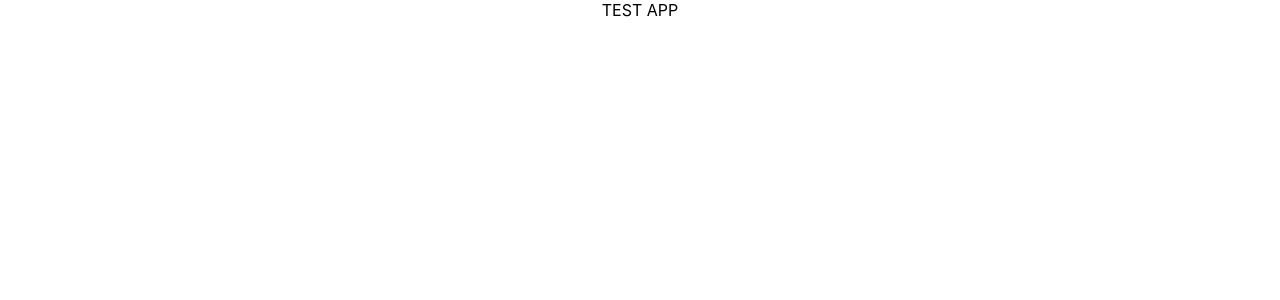
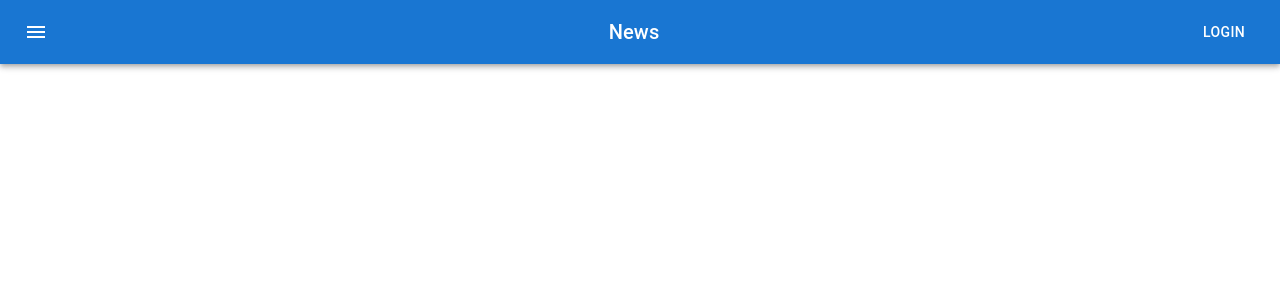
Before and after one commit to Nathaniel-Ace/Tour-Planner, a React (Create React App) app in the folder tour-planner-frontend/: page / in a window 1280 px wide. Shown: the top 300 px of the page. Built offline with nearby package versions, Linux system fonts and the light colour scheme.

Commit message:
APPBAR ZU VIELE ERRORS GEHABT UND ZEIT VERSCHWENDET!!!!

```diff
--- a/tour-planner-frontend/package.json
+++ b/tour-planner-frontend/package.json
@@ -3,6 +3,11 @@
   "version": "0.1.0",
   "private": true,
   "dependencies": {
+    "@emotion/react": "^11.11.4",
+    "@emotion/styled": "^11.11.5",
+    "@material-ui/core": "^4.12.4",
+    "@mui/icons-material": "^5.15.16",
+    "@mui/material": "^5.15.16",
     "@testing-library/jest-dom": "^5.17.0",
     "@testing-library/react": "^13.4.0",
     "@testing-library/user-event": "^13.5.0",
--- a/tour-planner-frontend/src/App.js
+++ b/tour-planner-frontend/src/App.js
@@ -1,12 +1,14 @@
-import logo from './logo.svg';
+// App.js
+import React from 'react';
 import './App.css';
+import AppBarComponent from './components/Appbar'; // Hier ist der Pfad und Dateiname korrigiert
 
 function App() {
-  return (
-    <div className="App">
-     TEST APP
-    </div>
-  );
+    return (
+        <div className="App">
+            <AppBarComponent/> {/* Name der Komponente aktualisiert */}
+        </div>
+    );
 }
 
 export default App;
--- /dev/null
+++ b/tour-planner-frontend/src/components/Appbar.js
@@ -0,0 +1,32 @@
+import * as React from 'react';
+import AppBar from '@mui/material/AppBar';
+import Box from '@mui/material/Box';
+import Toolbar from '@mui/material/Toolbar';
+import Typography from '@mui/material/Typography';
+import Button from '@mui/material/Button';
+import IconButton from '@mui/material/IconButton';
+import MenuIcon from '@mui/icons-material/Menu';
+
+export default function Appbar() {
+    return (
+        <Box sx={{ flexGrow: 1 }}>
+            <AppBar position="static">
+                <Toolbar>
+                    <IconButton
+                        size="large"
+                        edge="start"
+                        color="inherit"
+                        aria-label="menu"
+                        sx={{ mr: 2 }}
+                    >
+                        <MenuIcon />
+                    </IconButton>
+                    <Typography variant="h6" component="div" sx={{ flexGrow: 1 }}>
+                        News
+                    </Typography>
+                    <Button color="inherit">Login</Button>
+                </Toolbar>
+            </AppBar>
+        </Box>
+    );
+}
```
Also changed, not shown: 1 other file (tests, documents, lock files or other folders).
